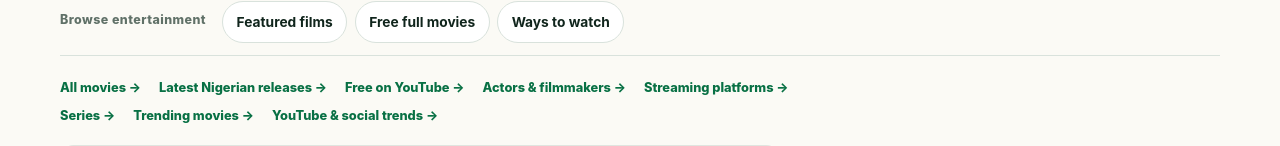
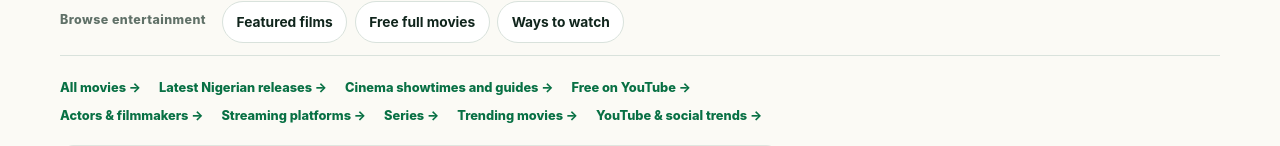
Before and after one commit to eghosa001/nigeria, a Next.js app: page /entertainment in a window 1280 px wide. Shown: the part 567-713 px from the top of the page. Built offline with nearby package versions, Linux system fonts and the light colour scheme; no server answers.

Commit message:
Surface cinema search intent on entertainment hub

```diff
--- a/app/entertainment/page.tsx
+++ b/app/entertainment/page.tsx
@@ -78,6 +78,7 @@ export default function EntertainmentPage() {
           <div className="minimal-inline-links primary-shortcuts">
             <Link href="/entertainment/movies">All movies</Link>
             <Link href="/entertainment/releases">Latest Nigerian releases</Link>
+            <Link href="/entertainment/cinemas">Cinema showtimes and guides</Link>
             <Link href="/entertainment/youtube">Free on YouTube</Link>
             <Link href="/entertainment/people">Actors &amp; filmmakers</Link>
             <Link href="/entertainment/platforms">Streaming platforms</Link>
```
